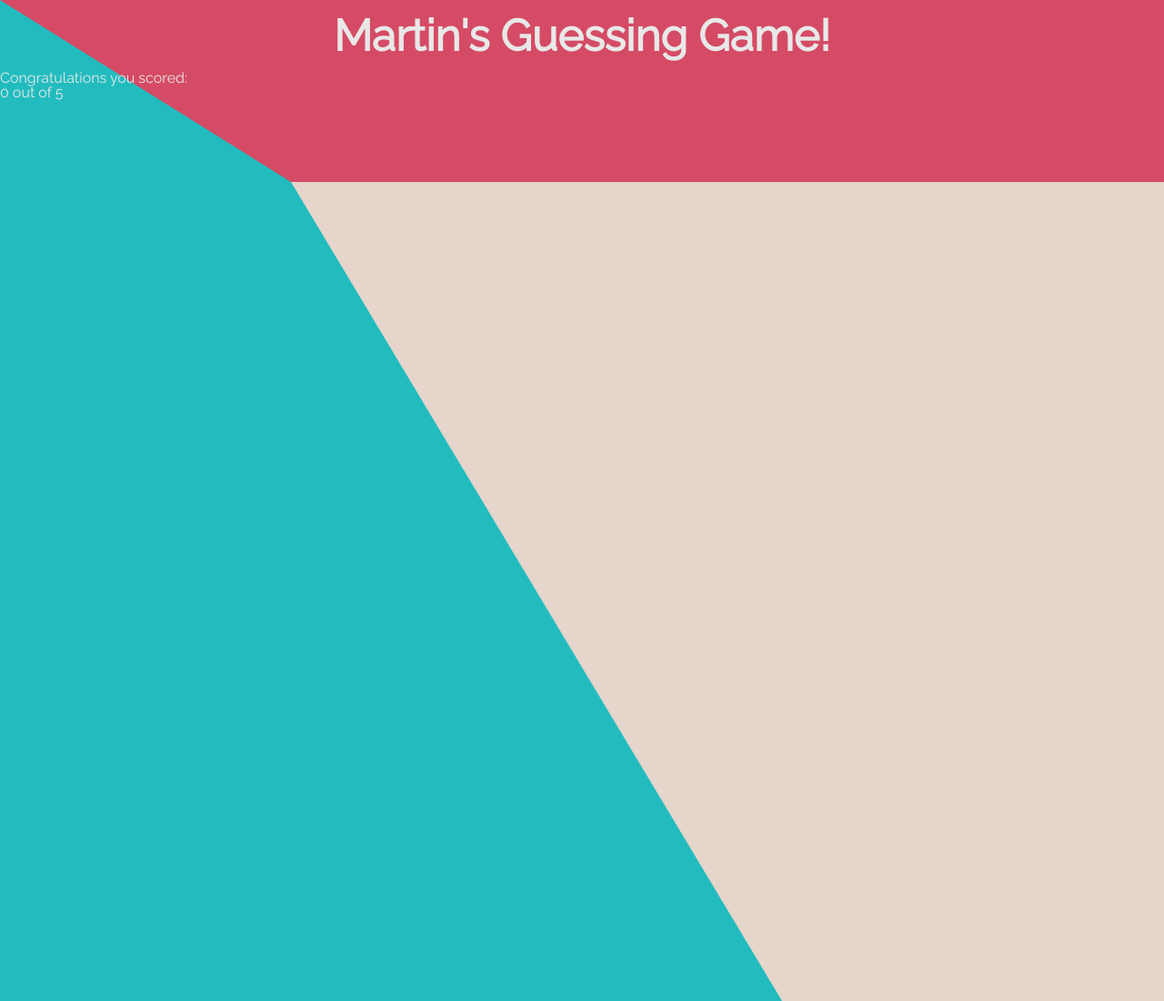
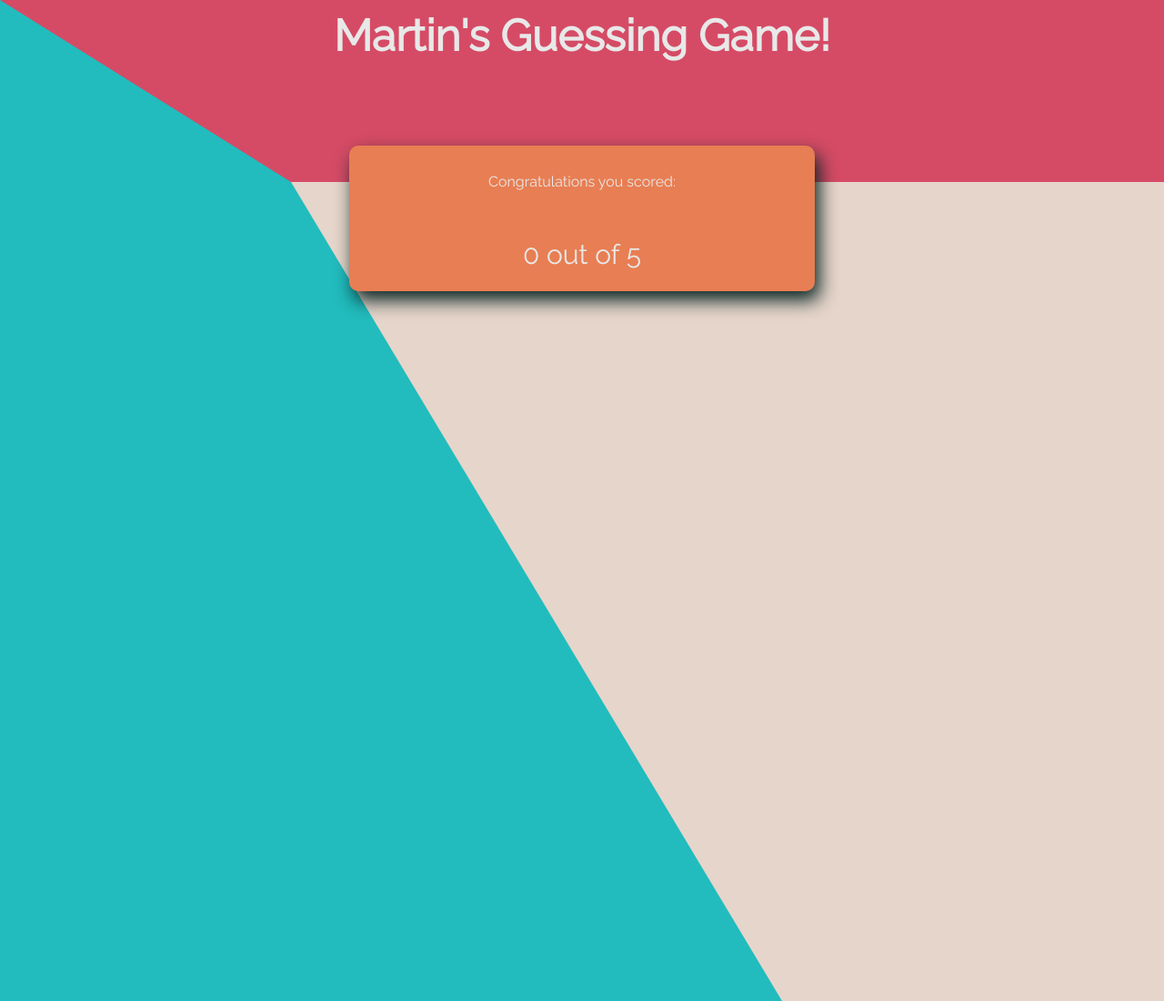
Before and after one commit to Martinbalke/Lab2, a plain HTML site: page index.html in a window 1280 px wide. Shown: the top 1100 px of the page at 91% size. Drawn offline with Linux system fonts and the light colour scheme.

Commit message:
Finished CSS styling for site

```diff
--- a/css/styles.css
+++ b/css/styles.css
@@ -20,6 +20,23 @@ header h1{
     font-weight: bold;
     font-size: 3em;
 }
+#scoreBoard{
+    border-radius: 10px;
+    box-shadow: 5px 10px 20px #072323;
+    width: 40%;
+    height: 20%;
+    background-color: #E87E53;
+    position: absolute;
+    top: 20%;
+    left: 30%;
+    text-align: center;
+    line-height: 80px;
+
+}
+#scoreBoardCounter{
+    font-size: 30px;
+
+}
 #triangle{
     position: absolute;
     top: 0px;
```
